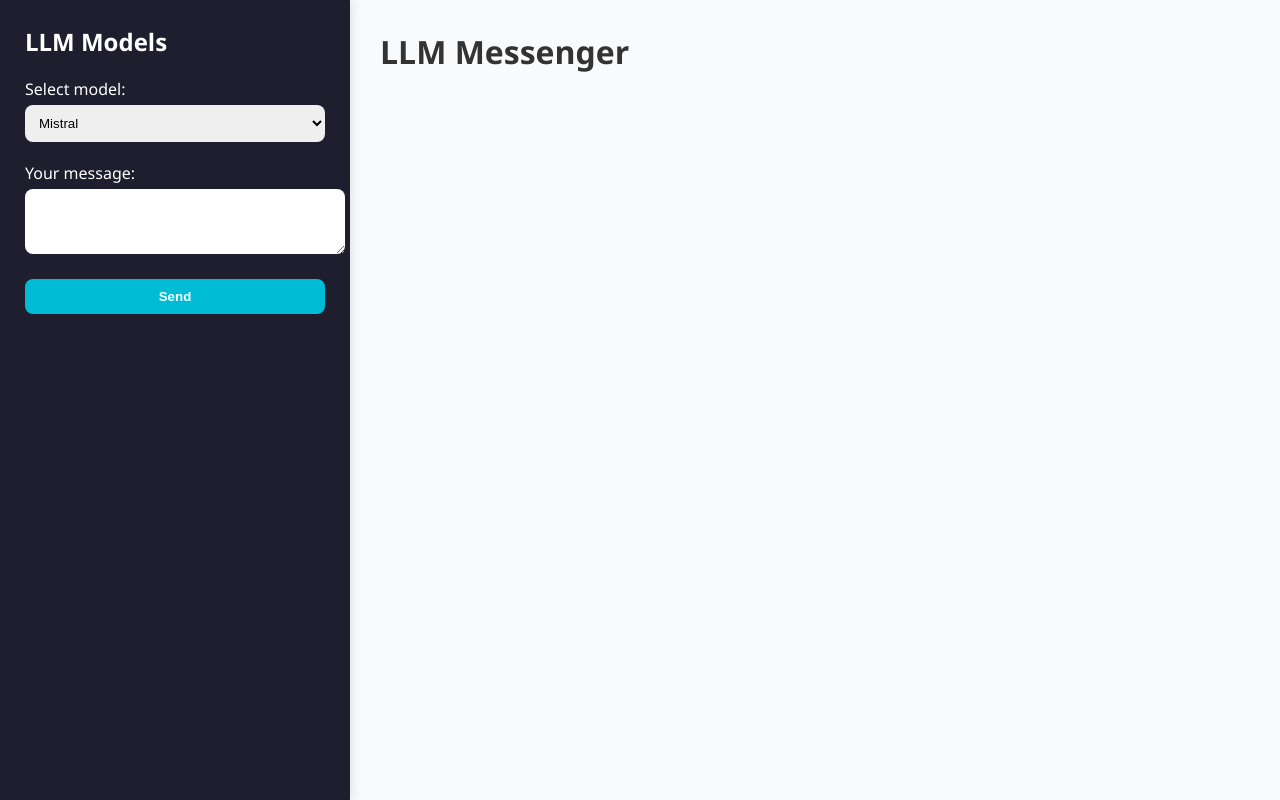
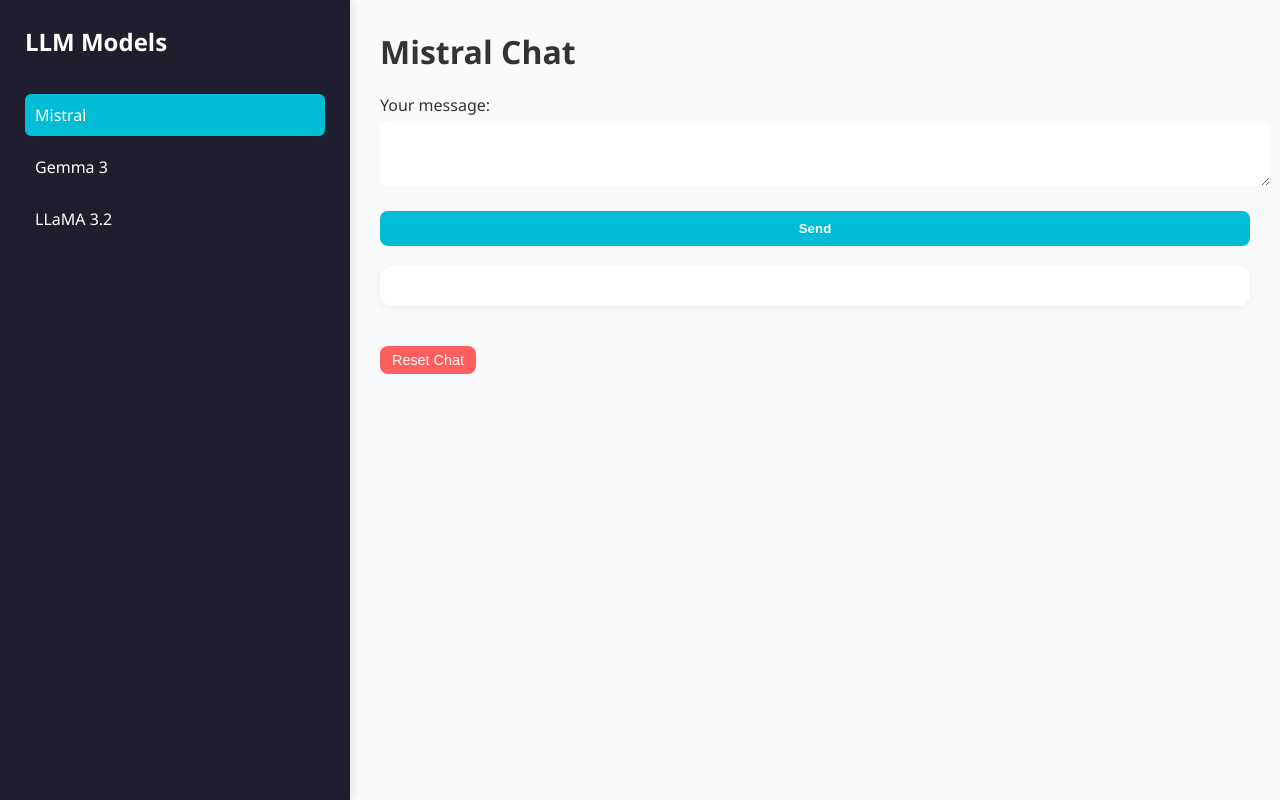
Before and after one commit to ryfitzy/cs-4371-project, a Flask app: page /chat/ in a window 1280 px wide. Run offline with Flask 3, Linux system fonts and the light colour scheme.

Commit message:
Added a sidebar for the different LLM model conversations

```diff
--- a/app/chat/chat.py
+++ b/app/chat/chat.py
@@ -1,7 +1,7 @@
-import ollama
-from flask import redirect, url_for, render_template, request, session, jsonify
+from flask import redirect, url_for, request, session, render_template
 from flask_wtf import FlaskForm
 from wtforms import SelectField, TextAreaField, SubmitField
+import ollama
 
 from . import bp
 
@@ -17,34 +17,36 @@ class ChatForm(FlaskForm):
         ]
     )
 
-@bp.route("/", methods=["GET", "POST"])
-def index():
+@bp.route("/", defaults={"selected_model": "mistral"}, methods=["GET", "POST"])
+@bp.route("/<selected_model>", methods=["GET", "POST"])
+def index(selected_model):
     form = ChatForm()
+    form.models.data = selected_model
+
     if 'history' not in session:
         session['history'] = {}
 
     if request.method == "POST" and form.validate_on_submit():
-        model = form.models.data
         user_input = form.prompt.data
-
-        # Initialize model conversation history
-        session['history'].setdefault(model, [])
-        history = session['history'][model]
+        session['history'].setdefault(selected_model, [])
+        history = session['history'][selected_model]
 
         history.append({"role": "user", "content": user_input})
 
-        response = ollama.chat(model=model, messages=history)
-
+        response = ollama.chat(model=selected_model, messages=history)
         if response.message:
             history.append({"role": "assistant", "content": response.message.content})
 
-        session.modified = True  # Important to save session changes
+        session.modified = True
 
-    return render_template("chat.html", form=form, history=session.get('history', {}))
+        return redirect(url_for("chat.index", selected_model=selected_model))
+
+    return render_template("chat.html", form=form, history=session.get('history', {}),
+                           selected_model=selected_model)
 
 @bp.route("/reset/<model>", methods=["POST"])
 def reset_chat(model):
     if 'history' in session and model in session['history']:
         session['history'][model] = []
         session.modified = True
-    return redirect(url_for("chat.index"))
+    return redirect(url_for("chat.index", selected_model=model))
--- a/app/static/style.css
+++ b/app/static/style.css
@@ -121,3 +121,26 @@ body {
 .text {
     white-space: pre-wrap;
 }
+
+.model-list {
+    list-style-type: none;
+    padding: 0;
+}
+
+.model-list li {
+    margin-bottom: 10px;
+}
+
+.model-list li a {
+    text-decoration: none;
+    color: white;
+    padding: 10px;
+    display: block;
+    border-radius: 6px;
+    transition: background 0.3s;
+}
+
+.model-list li.active a,
+.model-list li a:hover {
+    background-color: #00bcd4;
+}
--- a/app/templates/chat.html
+++ b/app/templates/chat.html
@@ -10,12 +10,22 @@
         <!-- Sidebar -->
         <div class="sidebar">
             <h2>LLM Models</h2>
+            <ul class="model-list">
+                {% for value, label in form.models.choices %}
+                <li class="{% if selected_model == value %}active{% endif %}">
+                    <a href="{{ url_for('chat.index', selected_model=value) }}">{{ label }}</a>
+                </li>
+                {% endfor %}
+            </ul>
+        </div>
+
+        <!-- Main Chat Area -->
+        <div class="chat-window">
+            <h1>{{ dict(form.models.choices)[selected_model] }} Chat</h1>
+
+            <!-- Chat Form -->
             <form method="POST">
                 {{ form.hidden_tag() }}
-                <div class="form-group">
-                    {{ form.models.label }}<br>
-                    {{ form.models(class="form-control") }}
-                </div>
                 <div class="form-group">
                     {{ form.prompt.label }}<br>
                     {{ form.prompt(rows=3, class="form-control") }}
@@ -24,28 +34,22 @@
                     {{ form.submit(class="btn") }}
                 </div>
             </form>
-        </div>
 
-        <!-- Chat Window -->
-        <div class="chat-window">
-            <h1>LLM Messenger</h1>
-            {% for model, conv in history.items() %}
+            <!-- Chat Messages -->
             <div class="chat-box">
-                    <div class="chat-header">
-                        <h3>{{ model }}</h3>
-                        <form method="POST" action="{{ url_for('chat.reset_chat', model=model) }}">
-
-                            <button type="submit" class="reset-btn">Reset Chat</button>
-                        </form>
-                    </div>
-                    {% for msg in conv %}
+                {% for msg in history.get(selected_model, []) %}
                 <div class="message {{ msg.role }}">
                     <div class="sender">{{ msg.role.title() }}</div>
                     <div class="text">{{ msg.content }}</div>
                 </div>
                 {% endfor %}
             </div>
-            {% endfor %}
+
+            <!-- Reset Button -->
+            <form method="POST" action="{{ url_for('chat.reset_chat', model=selected_model) }}">
+                <button type="submit" class="reset-btn">Reset Chat</button>
+            </form>
+
         </div>
     </div>
 </body>
```
Lines whose indentation alone changed are shown as unchanged.
